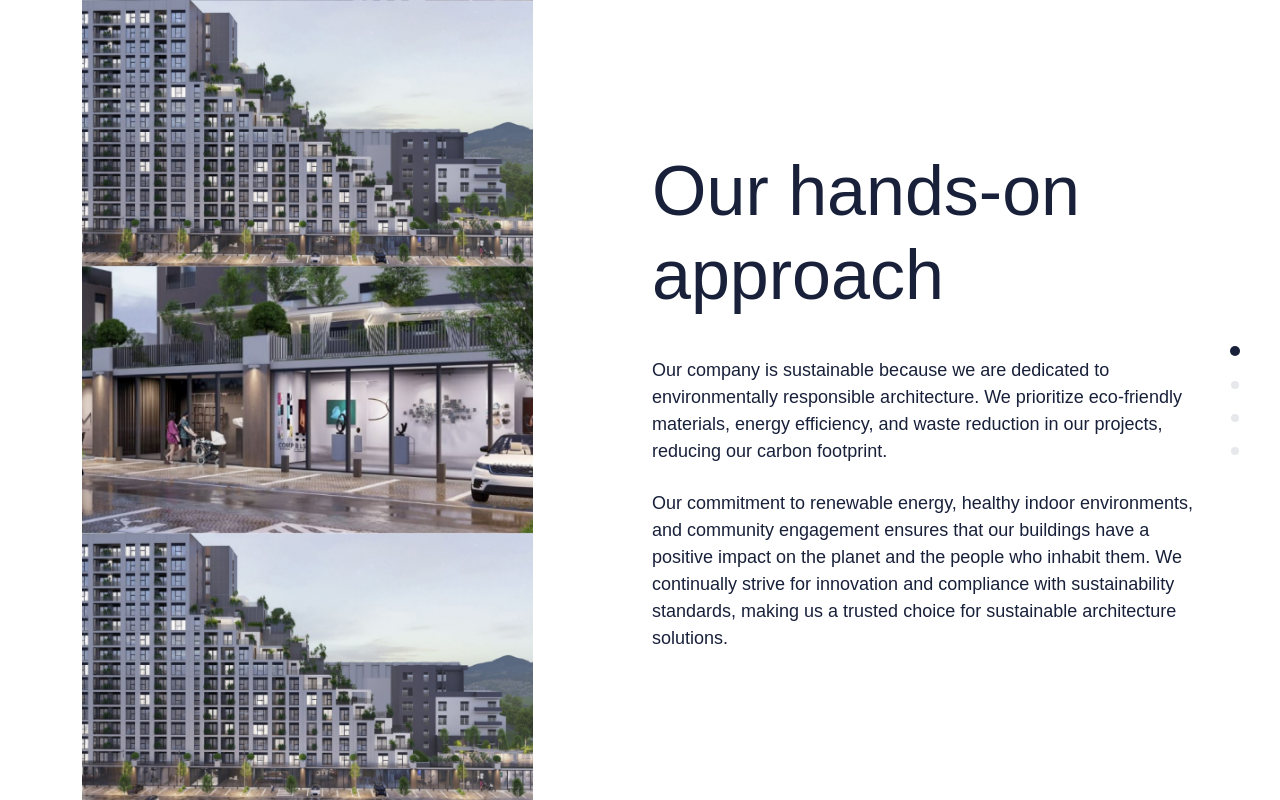
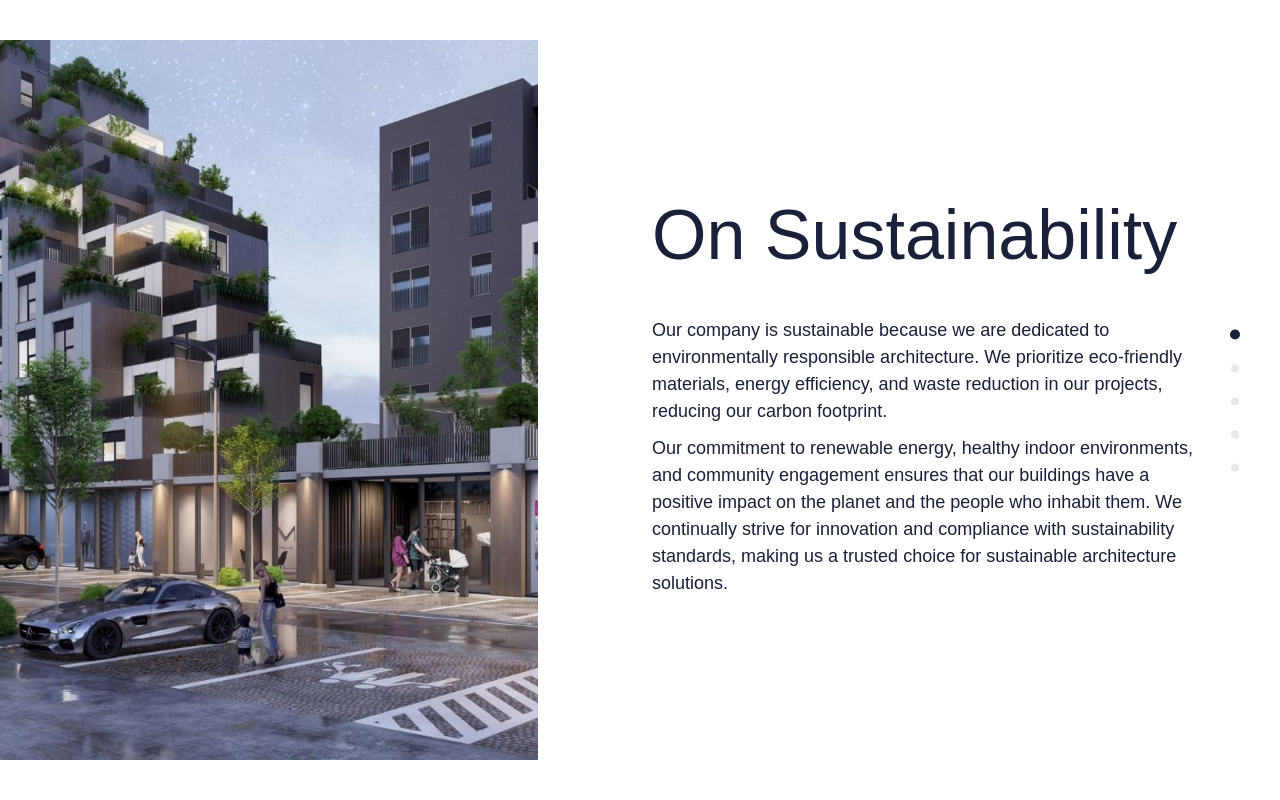
Before and after one commit to betimismaili/ena-residence, a website built with Vite: page index.html in a window 1280 px wide. Built offline with nearby package versions, Linux system fonts and the light colour scheme.

Commit message:
added overview

```diff
--- a/index.html
+++ b/index.html
@@ -5,9 +5,9 @@
 <!--			<div class="swiper-slide main-swiper-slide white-dots">-->
 <!--				{{> intro }}-->
 <!--			</div>-->
-<!--			<div class="swiper-slide main-swiper-slide">-->
-<!--				{{> overview }}-->
-<!--			</div>-->
+			<div class="swiper-slide main-swiper-slide">
+				{{> overview }}
+			</div>
 <!--			<div class="swiper-slide main-swiper-slide">-->
 <!--				{{> apartments }}-->
 <!--			</div>-->
--- a/partials/about-us.html
+++ b/partials/about-us.html
@@ -14,16 +14,16 @@
                             <img src="../images/abous-us-image-3.jpg" alt="" />
                         </div>
                         <div class="swiper-slide">
+                            <img src="../images/abous-us-image-1.jpg" alt="" />
+                        </div>
+                        <div class="swiper-slide">
                             <img src="../images/abous-us-image-2.jpg" alt="" />
                         </div>
                         <div class="swiper-slide">
                             <img src="../images/abous-us-image-3.jpg" alt="" />
                         </div>
                         <div class="swiper-slide">
-                            <img src="../images/abous-us-image-2.jpg" alt="" />
-                        </div>
-                        <div class="swiper-slide">
-                            <img src="../images/abous-us-image-3.jpg" alt="" />
+                            <img src="../images/abous-us-image-1.jpg" alt="" />
                         </div>
                     </div>
                 </div>
--- a/partials/overview.html
+++ b/partials/overview.html
@@ -1,3 +1,18 @@
-<div>
-    overview
-</div>
+<section class="o-overview">
+    <div class="container">
+        <div class="row">
+            <div class="col-12 col-lg-5">
+                <figure class="o-overview__image mb-0">
+                    <img src="../images/standards-image-3.jpg" alt="" class="w-100 h-100" />
+                </figure>
+            </div>
+            <div class="col-12 col-lg-6 offset-lg-1 d-flex flex-column align-items-center">
+                <div class="o-overview__content">
+                    <h2 class="text-primary mb-2 mb-lg-4">On Sustainability</h2>
+                    <p>Our company is sustainable because we are dedicated to environmentally responsible architecture. We prioritize eco-friendly materials, energy efficiency, and waste reduction in our projects, reducing our carbon footprint. </p>
+                    <p>Our commitment to renewable energy, healthy indoor environments, and community engagement ensures that our buildings have a positive impact on the planet and the people who inhabit them. We continually strive for innovation and compliance with sustainability standards, making us a trusted choice for sustainable architecture solutions.</p>
+                </div>
+            </div>
+        </div>
+    </div>
+</section>
--- /dev/null
+++ b/src/scss/modules/organisms/_o-overview.scss
@@ -0,0 +1,65 @@
+.o-overview {
+    height: 100vh;
+    position: relative;
+    display: flex;
+    flex-direction: column;
+    justify-content: center;
+
+    @include media-breakpoint-down(lg) {
+        height: initial;
+        padding-bottom: 4.2rem;
+    }
+
+    &__image {
+        height: 72rem;
+        position: absolute;
+        left: 0;
+        width: 42%;
+        top: 50%;
+        transform: translateY(-50%);
+
+        @media (min-width: 1700px) {
+            width: 44%;
+        }
+
+        @include media-breakpoint-down(lg) {
+            width: calc(100% - 3rem);
+            margin-left: 1.5rem;
+            top: 2.4rem;
+            transform: translateY(0);
+            height: 55rem;
+        }
+
+        @include media-breakpoint-down(md) {
+            height: 40rem;
+        }
+
+        @include media-breakpoint-down(sm) {
+            height: 24.7rem;
+        }
+
+        img {
+            object-fit: cover;
+        }
+    }
+
+    &__content {
+        @include media-breakpoint-down(lg) {
+            margin-top: 60.6rem;
+        }
+
+        @include media-breakpoint-down(md) {
+            margin-top: 45.6rem;
+        }
+
+        @include media-breakpoint-down(sm) {
+            margin-top: 30.3rem;
+        }
+
+        p {
+            @include media-breakpoint-down(lg) {
+                line-height: 2.1rem;
+            }
+        }
+    }
+}
--- a/src/scss/modules/organisms/index.scss
+++ b/src/scss/modules/organisms/index.scss
@@ -1,4 +1,5 @@
 @import "o-swiper";
+@import "o-overview";
 @import "o-about-us";
 @import "o-standards";
 @import "o-summary";
```
